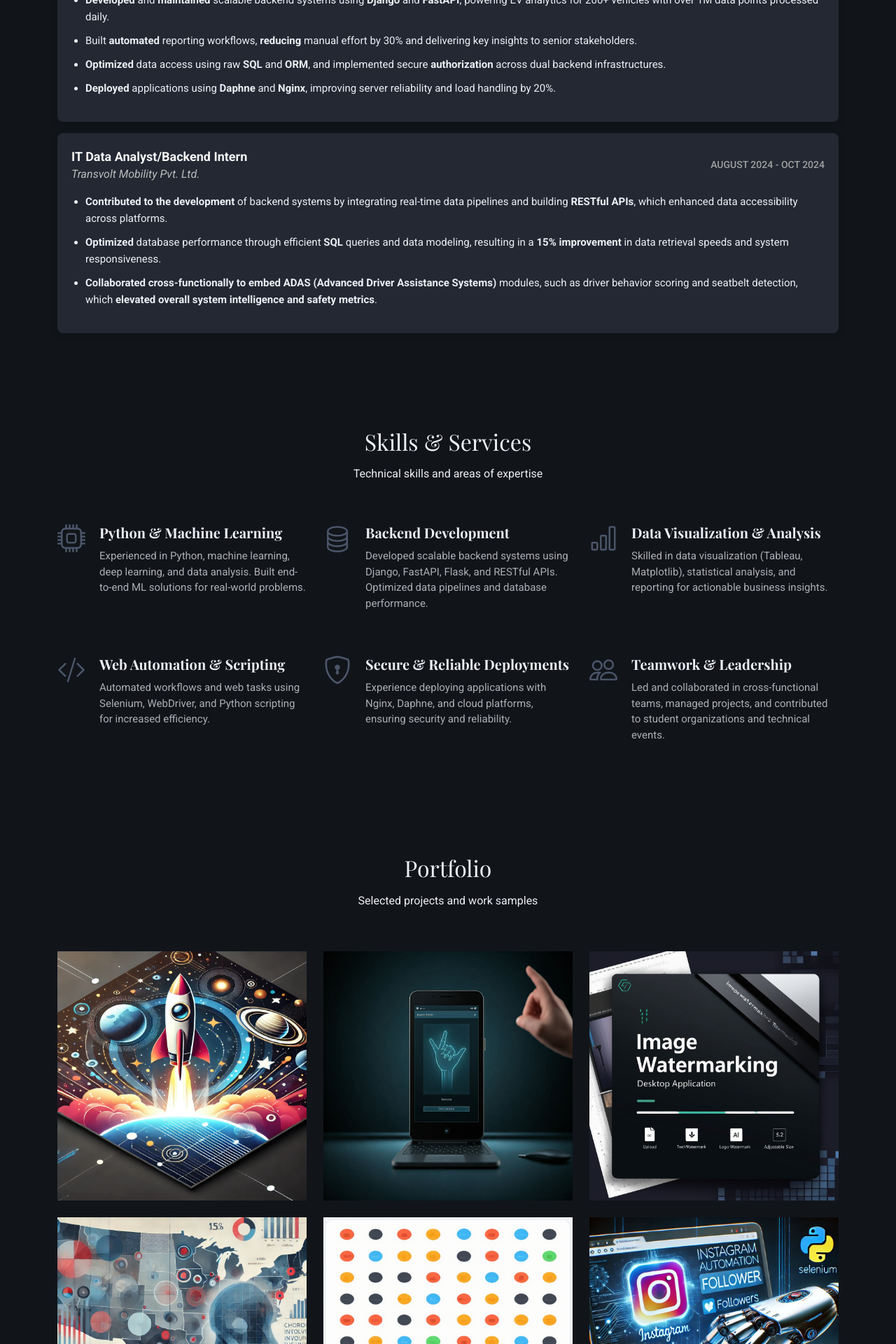
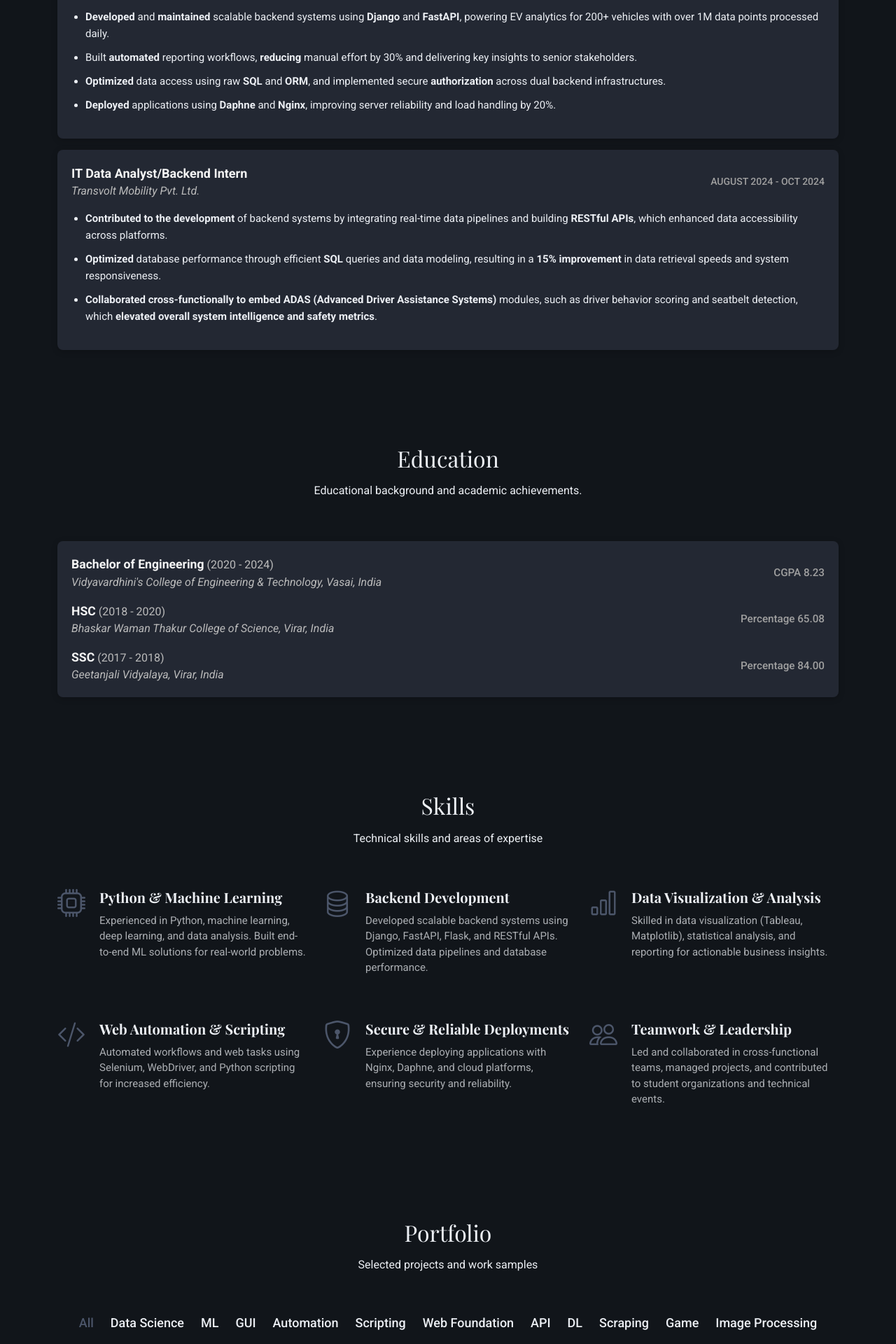
Before and after one commit to Prathamesh326/My-Portfolio, a Flask app: page / in a window 1280 px wide. Shown: the part 1680-3600 px from the top of the page at 70% size. Run offline with Flask 3, Linux system fonts and the light colour scheme; some libraries are stand-ins or nearby versions; some web fonts are replaced.

Commit message:
[Updated] portfolio

```diff
--- a/app.py
+++ b/app.py
@@ -2,12 +2,16 @@ from flask import Flask, render_template, request, redirect, url_for
 import smtplib
 import os
 from dotenv import load_dotenv
+import logging
 
 load_dotenv()
 EMAIL = os.getenv("EMAIL")
 EMAIL_PASSWORD = os.getenv("EMAIL_PASSWORD")
 
 app = Flask(__name__)
+
+# Configure logging
+logging.basicConfig(level=logging.INFO, format='%(asctime)s %(levelname)s %(message)s')
 
 @app.route("/", methods=["GET"])
 def home():
@@ -32,7 +36,18 @@ def contact():
 
 def send_mail(name, email, subject, message):
     email_message = f"Subject: {subject}\n\nName: {name}\nEmail: {email}\nMessage: {message}"
-    with smtplib.SMTP("smtp.gmail.com", port=587) as connection:
-        connection.starttls()
-        connection.login(EMAIL, EMAIL_PASSWORD)
-        connection.sendmail(EMAIL, EMAIL, email_message)
+    confirmation_subject = "Thank you for contacting Prathamesh Shinde"
+    confirmation_message = f"Subject: {confirmation_subject}\n\nDear {name},\n\nThank you for reaching out! I have received your message and will get back to you soon.\n\nBest regards,\nPrathamesh Shinde"
+    try:
+        with smtplib.SMTP("smtp.gmail.com", port=587) as connection:
+            connection.starttls()
+            connection.login(EMAIL, EMAIL_PASSWORD)
+            # Send email to site owner
+            connection.sendmail(EMAIL, EMAIL, email_message)
+            logging.info(f"Contact email sent to site owner from {email} (name: {name}, subject: {subject})")
+            # Send confirmation to user
+            connection.sendmail(EMAIL, email, confirmation_message)
+            logging.info(f"Confirmation email sent to user at {email} (name: {name})")
+    except Exception as e:
+        logging.error(f"Error sending email(s): {e}")
+        raise
--- a/templates/index.html
+++ b/templates/index.html
@@ -1,3 +1,46 @@
+{% set projects = [
+  {"img": "ds-1.webp", "title": "Data Science", "name": "Space Mission Analysis", "desc": "Analysis of space mission data, Cold War space race, launch statistics, and more.", "link": "https://github.com/Prathamesh326/Space-Mission-Analaysis.git", "category": "datascience"},
+  {"img": "ml1.jpg", "title": "ML", "name": "Audio-Text To Sign Language Translator", "desc": "Translates audio/text to sign language using ML.", "link": "https://github.com/Prathamesh326/Audio-Text-To-Sign-Language-Translator.git", "category": "ml"},
+  {"img": "gui-2.jpg", "title": "GUI", "name": "Image Watermarking Desktop App", "desc": "Add watermarks to images with text or logo using a Python Tkinter app.", "link": "https://github.com/Prathamesh326/Image-Watermarking-Desktop-App.git", "category": "gui"},
+  {"img": "ds-2.webp", "title": "Data Science", "name": "Analysis of Deaths Involving Police in the US", "desc": "Comprehensive analysis of police-related deaths in the US, exploring trends and demographics.", "link": "https://github.com/Prathamesh326/Analyse-Deaths-involving-Police-in-the-United-States.git", "category": "datascience"},
+  {"img": "gui-1.jpg", "title": "GUI", "name": "Hist Painting", "desc": "A creative painting application using Python GUI.", "link": "https://github.com/Prathamesh326/Hist_Painting.git", "category": "gui"},
+  {"img": "automation-1.webp", "title": "Automation", "name": "Instagram Follower Bot", "desc": "Automates following Instagram users using Selenium.", "link": "https://github.com/Prathamesh326/instagram-follower-bot.git", "category": "automation"},
+  {"img": "scripting1.jpg", "title": "Scripting", "name": "Text to Morse Code Converter", "desc": "Convert plain text into Morse code with a simple Python script.", "link": "https://github.com/Prathamesh326/Text-to-Morse-Code-Converter", "category": "scripting"},
+  {"img": "automation-4.webp", "title": "Automation", "name": "Automate Task and Reminder Management", "desc": "Automate task reminders and prioritization using Google Calendar API.", "link": "https://github.com/Prathamesh326/Automate-Task-and-Reminder-Management.git", "category": "automation"},
+  {"img": "automation-3.webp", "title": "Automation", "name": "Automate the Google Dinosaur Game", "desc": "Python script to play the Google Dinosaur game automatically using pyautogui.", "link": "https://github.com/Prathamesh326/Automate-the-Google-Dinosaur-Game.git", "category": "automation"},
+  {"img": "web-foundation-1.webp", "title": "Web Foundation", "name": "Blog Capstone Project", "desc": "A blog website with RESTful routing using Flask, styled with Bootstrap.", "link": "https://github.com/Prathamesh326/blog-capstone-project-RESTful-routing-upgraded-blog-website.git", "category": "webfoundation"},
+  {"img": "api-1.webp", "title": "API", "name": "Convert Pdf to Audiobook", "desc": "Convert PDF files into audio files using PyMuPDF and TTS API.", "link": "https://github.com/Prathamesh326/Convert-PDF-to-Audiobook.git", "category": "api"},
+  {"img": "dl-1.webp", "title": "DL", "name": "Smart Surveillance System", "desc": "YOLO/Darknet-based system for real-time object detection and surveillance.", "link": "https://github.com/Prathamesh326/SmartSurveillanceSystem-main.git", "category": "dl"},
+  {"img": "ws-1.webp", "title": "Scraping", "name": "Custom Web Scraper", "desc": "Scrape product data from e-commerce sites using Selenium and Python.", "link": "https://github.com/Prathamesh326/Custom-Web-Scraper.git", "category": "scraping"},
+  {"img": "game-1.jpg", "title": "Game", "name": "Breakout Game", "desc": "Classic brick-breaking arcade game built using Python's Turtle graphics module.", "link": "https://github.com/Prathamesh326/Breakout-Game.git", "category": "game"},
+  {"img": "game-2.jpg", "title": "Game", "name": "Snake Game", "desc": "Classic snake game built with Python's turtle module. Grow the snake, avoid walls and tail.", "link": "https://github.com/Prathamesh326/SnakeGame.git", "category": "game"},
+  {"img": "game-3.webp", "title": "Game", "name": "Space Invaders", "desc": "Modernized Space Invaders game built using Pygame, with sound and animations.", "link": "https://github.com/Prathamesh326/Space-Invaders-Game.git", "category": "game"},
+  {"img": "automation-2.webp", "title": "Automation", "name": "LinkedIn Job Saver", "desc": "Automate saving job listings on LinkedIn using Selenium and Python.", "link": "https://github.com/Prathamesh326/Automating-Job-Applications-on-Linkedin.git", "category": "automation"},
+  {"img": "scripting2.jpg", "title": "Scripting", "name": "Tic-Tac-Toe", "desc": "A two-player Tic-Tac-Toe game in Python, tracks scores and supports multiple rounds.", "link": "https://github.com/Prathamesh326/Tic-Tac-Toe.git", "category": "scripting"},
+  {"img": "ml2.jpg", "title": "ML", "name": "SMS Spam Detection Classifier", "desc": "Detect spam SMS messages using machine learning techniques.", "link": "https://github.com/Prathamesh326/SMS_Spam_Classifier.git", "category": "ml"},
+  {"img": "ip-1.webp", "title": "Image Processing", "name": "Image Colour Palette Generator", "desc": "Extract dominant colors from images and display their RGB/Hex codes.", "link": "https://github.com/Prathamesh326/Image-Color-Palette-Generator.git", "category": "imageprocessing"},
+  {"img": "web-foundation-2.jpg", "title": "Web Foundation", "name": "Top 10 Movies Website", "desc": "Manage your top 10 favorite movies, add/edit/rate/delete, with data from TMDb API.", "link": "https://github.com/Prathamesh326/Top-10-Movies-Website.git", "category": "webfoundation"},
+  {"img": "gui-3.jpeg", "title": "GUI", "name": "Typing Speed Test Desktop Application", "desc": "Test your typing speed in WPM with a Python Tkinter desktop app.", "link": "https://github.com/Prathamesh326/Typing-Speed-Test-Desktop-Application-GUI.git", "category": "gui"},
+  {"img": "web-foundation-3.png", "title": "Web Foundation", "name": "Cafe and wifi website", "desc": "Find cafes with good Wi-Fi and coffee. Add, view, and manage cafes using Flask and SQLite.", "link": "https://github.com/Prathamesh326/cafe-and-wifi-website.git", "category": "webfoundation"},
+  {"img": "web-foundation-4.png", "title": "Web Foundation", "name": "To-do List Website", "desc": "A web-based Todo List app with user authentication, task management, and due dates.", "link": "https://github.com/Prathamesh326/Todo-List-Website.git", "category": "webfoundation"},
+  {"img": "gui-4.webp", "title": "GUI", "name": "Disappearing Text Writing App", "desc": "A writing app where your text vanishes if you stop typing for 5 seconds.", "link": "https://github.com/Prathamesh326/Disappearing-Text-Writing-app.git", "category": "gui"},
+  {"img": "api-2.webp", "title": "API", "name": "Stock Price Tracker", "desc": "Track stock prices using MarketStack API in a Flask web app.", "link": "https://github.com/Prathamesh326/Stock-Price-Tracker.git", "category": "api"}
+] %}
+
+{% set categories = [
+  {"key": "all", "label": "All"},
+  {"key": "datascience", "label": "Data Science"},
+  {"key": "ml", "label": "ML"},
+  {"key": "gui", "label": "GUI"},
+  {"key": "automation", "label": "Automation"},
+  {"key": "scripting", "label": "Scripting"},
+  {"key": "webfoundation", "label": "Web Foundation"},
+  {"key": "api", "label": "API"},
+  {"key": "dl", "label": "DL"},
+  {"key": "scraping", "label": "Scraping"},
+  {"key": "game", "label": "Game"},
+  {"key": "imageprocessing", "label": "Image Processing"}
+] %}
 <!DOCTYPE html>
 <html lang="en">
 
@@ -40,7 +83,9 @@
         <ul>
           <li><a href="#hero" class="active">Home</a></li>
           <li><a href="#about">About</a></li>
-          <li><a href="#services">Services</a></li>
+          <li><a href="#workexperience">Experience</a></li>
+          <li><a href="#education">Education</a></li>
+          <li><a href="#skills">Skills</a></li>
           <li><a href="#portfolio">Portfolio</a></li>
           <li><a href="#certifications">Certifications</a></li>
           <li><a href="#contact">Contact</a></li>
@@ -95,7 +140,8 @@
     <!-- Experience Section -->
     <section id="workexperience" class="workexperience section">
       <div class="container section-title" data-aos="fade-up">
-          <h2>Work Experience</h2>
+        <h2>Experience</h2>
+        <p>Professional experience and roles held.</p>
       </div>
       <div class="container" data-aos="fade-up" data-aos-delay="100">
         <div class="row gy-4 justify-content-between">
@@ -134,10 +180,47 @@
                           </div>
     </section>
 
+    <!-- Education Section -->
+    <section id="education" class="education section">
+      <div class="container section-title" data-aos="fade-up">
+        <h2>Education</h2>
+        <p>Educational background and academic achievements.</p>
+      </div>
+      <div class="container" data-aos="fade-up" data-aos-delay="100">
+        <div class="row gy-4 justify-content-between">
+          <div class="col-lg-12 content">
+            <div class="mb-3" style="background-color: #232833; border-radius: 8px; box-shadow: 0 2px 10px rgba(0,0,0,0.2); color: #e0e0e0; padding: 20px;">
+              <div class="mb-3 d-flex justify-content-between align-items-center">
+                <div>
+                  <span style="font-weight: 600; font-size: 1.1em; color: #f5f5f5;">Bachelor of Engineering</span> <span style="color: #bbbbbb;">(2020 - 2024)</span><br>
+                  <span style="font-style: italic; color: #bbbbbb;">Vidyavardhini's College of Engineering &amp; Technology, Vasai, India</span>
+                </div>
+                <span style="font-size: 0.95em; color: #a0a0a0; font-weight: 500;">CGPA 8.23</span>
+              </div>
+              <div class="mb-3 d-flex justify-content-between align-items-center">
+                <div>
+                  <span style="font-weight: 600; font-size: 1.1em; color: #f5f5f5;">HSC</span> <span style="color: #bbbbbb;">(2018 - 2020)</span><br>
+                  <span style="font-style: italic; color: #bbbbbb;">Bhaskar Waman Thakur College of Science, Virar, India</span>
+                </div>
+                <span style="font-size: 0.95em; color: #a0a0a0; font-weight: 500;">Percentage 65.08</span>
+              </div>
+              <div class="d-flex justify-content-between align-items-center">
+                <div>
+                  <span style="font-weight: 600; font-size: 1.1em; color: #f5f5f5;">SSC</span> <span style="color: #bbbbbb;">(2017 - 2018)</span><br>
+                  <span style="font-style: italic; color: #bbbbbb;">Geetanjali Vidyalaya, Virar, India</span>
+                </div>
+                <span style="font-size: 0.95em; color: #a0a0a0; font-weight: 500;">Percentage 84.00</span>
+              </div>
+            </div>
+          </div>
+        </div>
+      </div>
+    </section>
+
     <!-- Services Section -->
-    <section id="services" class="services section">
+    <section id="skills" class="services section">
       <div class="container section-title" data-aos="fade-up">
-        <h2>Skills & Services</h2>
+        <h2>Skills</h2>
         <p>Technical skills and areas of expertise</p>
       </div>
       <div class="container">
@@ -196,45 +279,21 @@
       </div>
       <div class="container">
         <div class="isotope-layout" data-default-filter="*" data-layout="masonry" data-sort="original-order">
+          <ul class="portfolio-filters isotope-filters" data-aos="fade-up" data-aos-delay="100">
+            {% for cat in categories %}
+              <li data-filter="{% if cat.key == 'all' %}*{% else %}.filter-{{ cat.key }}{% endif %}" {% if loop.first %}class="filter-active"{% endif %}>{{ cat.label }}</li>
+            {% endfor %}
+          </ul>
           <div class="row gy-4 isotope-container" data-aos="fade-up" data-aos-delay="200">
-            {% set projects = [
-              {"img": "ds-1.webp", "title": "Data Science: Space Mission Analysis", "desc": "Analysis of space mission data, Cold War space race, launch statistics, and more.", "link": "https://github.com/Prathamesh326/Space-Mission-Analaysis.git"},
-              {"img": "ml1.jpg", "title": "Machine Learning: Audio-Text To Sign Language Translator", "desc": "Translates audio/text to sign language using ML.", "link": "https://github.com/Prathamesh326/Audio-Text-To-Sign-Language-Translator.git"},
-              {"img": "gui-2.jpg", "title": "GUI: Image Watermarking Desktop App", "desc": "Add watermarks to images with text or logo using a Python Tkinter app.", "link": "https://github.com/Prathamesh326/Image-Watermarking-Desktop-App.git"},
-              {"img": "ds-2.webp", "title": "Data Science: Analysis of Deaths Involving Police in the US", "desc": "Comprehensive analysis of police-related deaths in the US, exploring trends and demographics.", "link": "https://github.com/Prathamesh326/Analyse-Deaths-involving-Police-in-the-United-States.git"},
-              {"img": "gui-1.jpg", "title": "GUI: Hist Painting", "desc": "A creative painting application using Python GUI.", "link": "https://github.com/Prathamesh326/Hist_Painting.git"},
-              {"img": "automation-1.webp", "title": "Automation: Instagram Follower Bot", "desc": "Automates following Instagram users using Selenium.", "link": "https://github.com/Prathamesh326/instagram-follower-bot.git"},
-              {"img": "scripting1.jpg", "title": "Python Scripting: Text to Morse Code Converter", "desc": "Convert plain text into Morse code with a simple Python script.", "link": "https://github.com/Prathamesh326/Text-to-Morse-Code-Converter"},
-              {"img": "automation-4.webp", "title": "Automation: Automate Task and Reminder Management", "desc": "Automate task reminders and prioritization using Google Calendar API.", "link": "https://github.com/Prathamesh326/Automate-Task-and-Reminder-Management.git"},
-              {"img": "automation-3.webp", "title": "Automation: Automate the Google Dinosaur Game", "desc": "Python script to play the Google Dinosaur game automatically using pyautogui.", "link": "https://github.com/Prathamesh326/Automate-the-Google-Dinosaur-Game.git"},
-              {"img": "web-foundation-1.webp", "title": "Web Foundation: Blog Capstone Project", "desc": "A blog website with RESTful routing using Flask, styled with Bootstrap.", "link": "https://github.com/Prathamesh326/blog-capstone-project-RESTful-routing-upgraded-blog-website.git"},
-              {"img": "api-1.webp", "title": "API: Convert Pdf to Audiobook", "desc": "Convert PDF files into audio files using PyMuPDF and TTS API.", "link": "https://github.com/Prathamesh326/Convert-PDF-to-Audiobook.git"},
-              {"img": "dl-1.webp", "title": "Deep Learning: Smart Surveillance System", "desc": "YOLO/Darknet-based system for real-time object detection and surveillance.", "link": "https://github.com/Prathamesh326/SmartSurveillanceSystem-main.git"},
-              {"img": "ws-1.webp", "title": "Web Scraping: Custom Web Scraper", "desc": "Scrape product data from e-commerce sites using Selenium and Python.", "link": "https://github.com/Prathamesh326/Custom-Web-Scraper.git"},
-              {"img": "game-1.jpg", "title": "Game: Breakout Game", "desc": "Classic brick-breaking arcade game built using Python's Turtle graphics module.", "link": "https://github.com/Prathamesh326/Breakout-Game.git"},
-              {"img": "game-2.jpg", "title": "Game: Snake Game", "desc": "Classic snake game built with Python's turtle module. Grow the snake, avoid walls and tail.", "link": "https://github.com/Prathamesh326/SnakeGame.git"},
-              {"img": "game-3.webp", "title": "Game: Space Invaders", "desc": "Modernized Space Invaders game built using Pygame, with sound and animations.", "link": "https://github.com/Prathamesh326/Space-Invaders-Game.git"},
-              {"img": "automation-2.webp", "title": "Automation: LinkedIn Job Saver", "desc": "Automate saving job listings on LinkedIn using Selenium and Python.", "link": "https://github.com/Prathamesh326/Automating-Job-Applications-on-Linkedin.git"},
-              {"img": "scripting2.jpg", "title": "Python Scripting: Tic-Tac-Toe", "desc": "A two-player Tic-Tac-Toe game in Python, tracks scores and supports multiple rounds.", "link": "https://github.com/Prathamesh326/Tic-Tac-Toe.git"},
-              {"img": "ml2.jpg", "title": "Machine Learning: SMS Spam Detection Classifier", "desc": "Detect spam SMS messages using machine learning techniques.", "link": "https://github.com/Prathamesh326/SMS_Spam_Classifier.git"},
-              {"img": "ip-1.webp", "title": "Image Processing: Image Colour Palette Generator", "desc": "Extract dominant colors from images and display their RGB/Hex codes.", "link": "https://github.com/Prathamesh326/Image-Color-Palette-Generator.git"},
-              {"img": "web-foundation-2.jpg", "title": "Web Foundation: Top 10 Movies Website", "desc": "Manage your top 10 favorite movies, add/edit/rate/delete, with data from TMDb API.", "link": "https://github.com/Prathamesh326/Top-10-Movies-Website.git"},
-              {"img": "gui-3.jpeg", "title": "GUI: Typing Speed Test Desktop Application", "desc": "Test your typing speed in WPM with a Python Tkinter desktop app.", "link": "https://github.com/Prathamesh326/Typing-Speed-Test-Desktop-Application-GUI.git"},
-              {"img": "web-foundation-3.png", "title": "Web Foundation: Cafe and wifi website", "desc": "Find cafes with good Wi-Fi and coffee. Add, view, and manage cafes using Flask and SQLite.", "link": "https://github.com/Prathamesh326/cafe-and-wifi-website.git"},
-              {"img": "web-foundation-4.png", "title": "Web Foundation: To-do List Website", "desc": "A web-based Todo List app with user authentication, task management, and due dates.", "link": "https://github.com/Prathamesh326/Todo-List-Website.git"},
-              {"img": "gui-4.webp", "title": "GUI: Disappearing Text Writing App", "desc": "A writing app where your text vanishes if you stop typing for 5 seconds.", "link": "https://github.com/Prathamesh326/Disappearing-Text-Writing-app.git"},
-              {"img": "api-2.webp", "title": "API: Stock Price Tracker", "desc": "Track stock prices using MarketStack API in a Flask web app.", "link": "https://github.com/Prathamesh326/Stock-Price-Tracker.git"}
-            ] %}
             {% for project in projects %}
-            <div class="col-lg-4 col-md-6 portfolio-item isotope-item">
+              <div class="col-lg-4 col-md-6 portfolio-item isotope-item filter-{{ project.category }}">
                 <div class="portfolio-content h-100">
-                <img src="{{ url_for('static', filename='assets/img/projects/' + project.img) }}" class="img-fluid" alt="{{ project.title }}">
+                  <img src="{{ url_for('static', filename='assets/img/projects/' + project.img) }}" class="img-fluid" alt="{{ project.name }}">
                   <div class="portfolio-info">
                     <h4>{{ project.title }}</h4>
-                  <p>{{ project.desc }}</p>
-                  <a href="{{ url_for('static', filename='assets/img/projects/' + project.img) }}" title="{{ project.title }}" data-gallery="portfolio-gallery" class="glightbox preview-link"><i class="bi bi-zoom-in"></i></a>
-                  <div class="glightbox-desc" style="display:none">{{ project.desc }}</div>
-                  <a href="{{ project.link }}" title="GitHub" class="details-link"><i class="bi bi-github"></i></a>
+                    <p>{{ project.name }}</p>
+                    <a href="{{ url_for('static', filename='assets/img/projects/' + project.img) }}" title="{{ project.desc }}" data-gallery="portfolio-gallery-app" class="glightbox preview-link"><i class="bi bi-zoom-in"></i></a>
+                    <a href="{{ project.link }}" title="More Details" class="details-link"><i class="bi bi-link-45deg"></i></a>
                   </div>
                 </div>
               </div>
@@ -295,7 +354,7 @@
                 <i class="bi bi-envelope flex-shrink-0"></i>
                 <div>
                   <h3>Email</h3>
-                    <p>prathameshshinde@gmail.com</p>
+                    <p>prathameshshinde326@gmail.com</p>
                 </div>
               </div>
             </div>
```
Also changed, not shown: static/assets/css/main.css (+34 -11 lines), 1 other file. Lines whose indentation alone changed are shown as unchanged.
